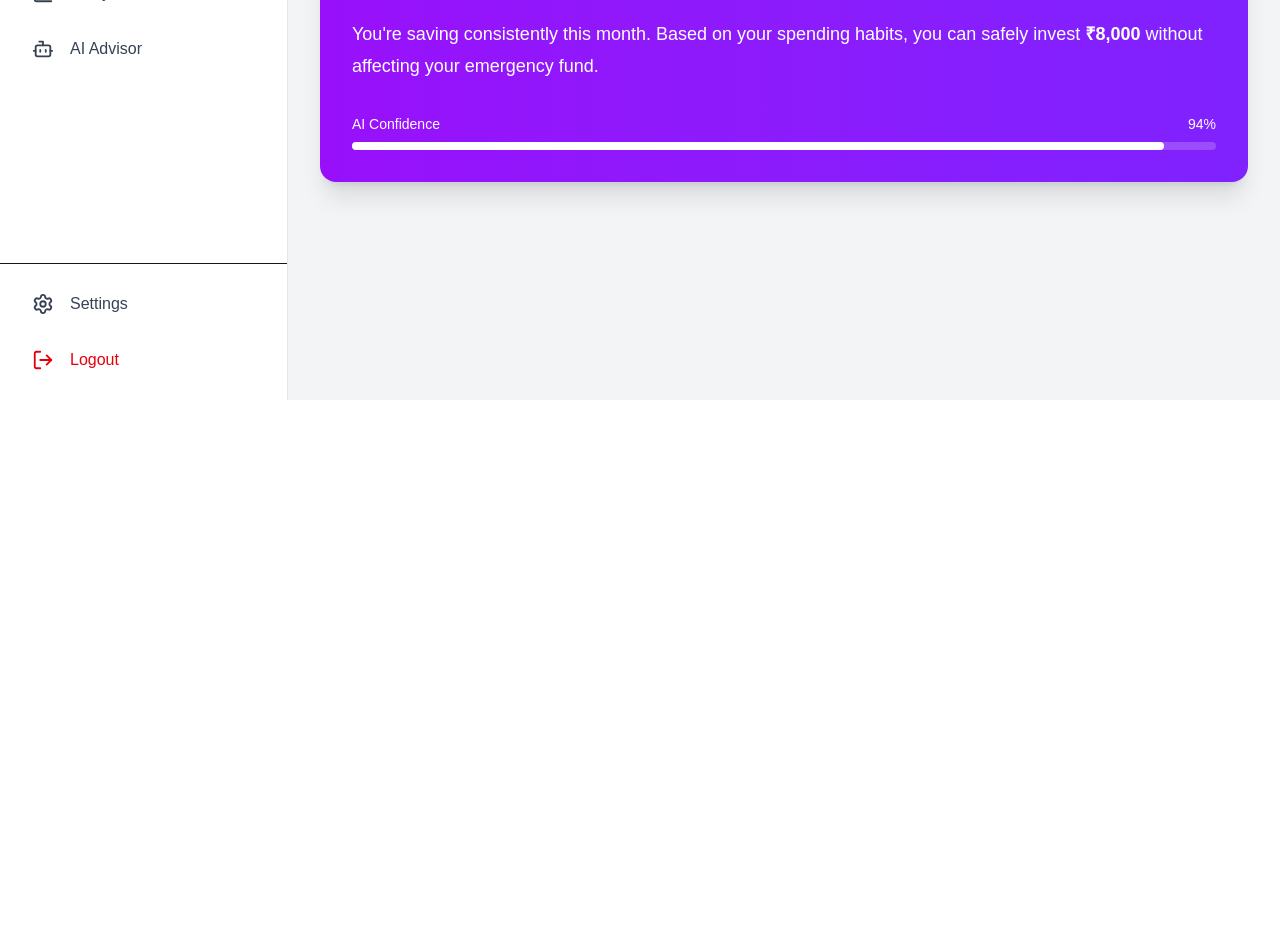
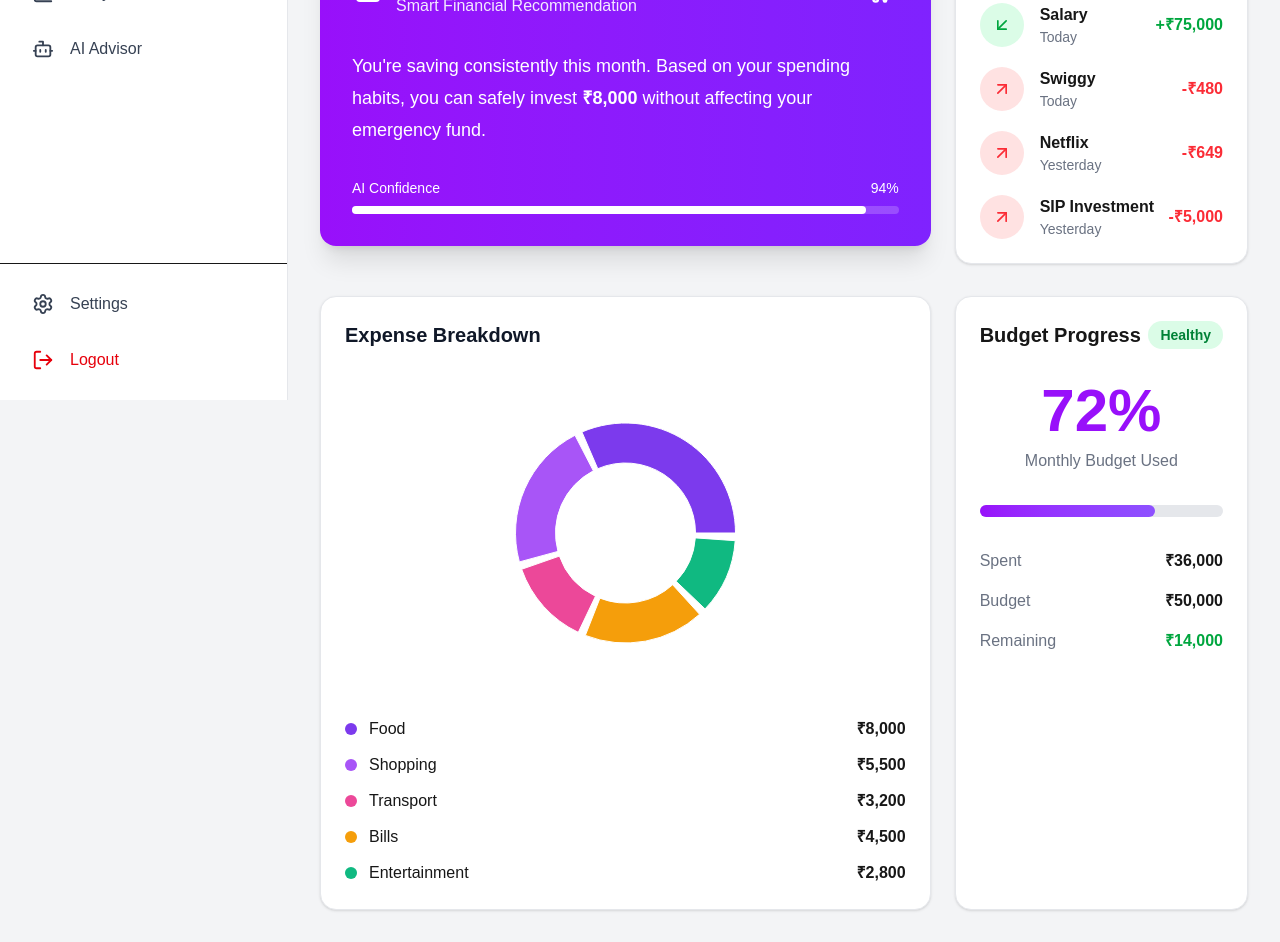
Before and after one commit to akashtth22-hue/Finora, a Next.js app in the folder frontend/: page /dashboard in a window 1280 px wide. Shown: the part 400-1342 px from the top of the page. Before the commit the page ends 800 px from the top, so only its background shows below. Built offline with nearby package versions, Linux system fonts and the light colour scheme.

Commit message:
Complete Finora Dashboard V1 UI

```diff
--- a/frontend/app/dashboard/page.tsx
+++ b/frontend/app/dashboard/page.tsx
@@ -2,6 +2,8 @@ import Sidebar from "@/components/dashboard/Sidebar";
 import Navbar from "@/components/dashboard/Navbar";
 import StatCard from "@/components/dashboard/StatCard";
 import AIInsight from "@/components/dashboard/AIInsight";
+import RecentTransactions from "@/components/dashboard/RecentTransactions";
+import ExpenseChart from "@/components/dashboard/ExpenseChart";
 
 import {
   Wallet,
@@ -61,8 +63,84 @@ export default function DashboardPage() {
 
           </div>
 
-          <div className="mt-8">
-            <AIInsight />
+          <div className="mt-8 grid gap-6 lg:grid-cols-3">
+
+            <div className="lg:col-span-2">
+              <AIInsight />
+            </div>
+
+            <RecentTransactions />
+
+          </div>
+          <div className="mt-8 grid gap-6 lg:grid-cols-3">
+
+            <div className="lg:col-span-2">
+              <ExpenseChart />
+            </div>
+
+            <div className="rounded-2xl border border-gray-200 bg-white p-6 shadow-sm">
+
+              <div className="flex items-center justify-between">
+                <h2 className="text-xl font-bold">
+                  Budget Progress
+                </h2>
+
+                <span className="rounded-full bg-green-100 px-3 py-1 text-sm font-semibold text-green-700">
+                  Healthy
+                </span>
+              </div>
+
+              <div className="mt-8 text-center">
+
+                <p className="text-6xl font-extrabold text-purple-600">
+                  72%
+                </p>
+
+                <p className="mt-2 text-gray-500">
+                  Monthly Budget Used
+                </p>
+
+              </div>
+
+              <div className="mt-8 h-3 rounded-full bg-gray-200">
+                <div className="h-3 w-[72%] rounded-full bg-gradient-to-r from-purple-600 to-violet-500"></div>
+              </div>
+
+              <div className="mt-8 space-y-4">
+
+                <div className="flex justify-between">
+                  <span className="text-gray-500">
+                    Spent
+                  </span>
+
+                  <span className="font-bold">
+                    ₹36,000
+                  </span>
+                </div>
+
+                <div className="flex justify-between">
+                  <span className="text-gray-500">
+                    Budget
+                  </span>
+
+                  <span className="font-bold">
+                    ₹50,000
+                  </span>
+                </div>
+
+                <div className="flex justify-between">
+                  <span className="text-gray-500">
+                    Remaining
+                  </span>
+
+                  <span className="font-bold text-green-600">
+                    ₹14,000
+                  </span>
+                </div>
+
+              </div>
+
+            </div>
           </div>
 
         </div>
--- a/frontend/components/dashboard/ExpenseChart.tsx
+++ b/frontend/components/dashboard/ExpenseChart.tsx
@@ -0,0 +1,83 @@
+"use client";
+
+import {
+  ResponsiveContainer,
+  PieChart,
+  Pie,
+  Cell,
+  Tooltip,
+} from "recharts";
+
+const data = [
+  { name: "Food", value: 8000 },
+  { name: "Shopping", value: 5500 },
+  { name: "Transport", value: 3200 },
+  { name: "Bills", value: 4500 },
+  { name: "Entertainment", value: 2800 },
+];
+
+const COLORS = [
+  "#7C3AED",
+  "#A855F7",
+  "#EC4899",
+  "#F59E0B",
+  "#10B981",
+];
+
+export default function ExpenseChart() {
+  return (
+    <div className="rounded-2xl border border-gray-200 bg-white p-6 shadow-sm">
+      <h2 className="mb-6 text-xl font-bold text-gray-900">
+        Expense Breakdown
+      </h2>
+
+      <div className="h-80">
+        <ResponsiveContainer width="100%" height="100%">
+          <PieChart>
+            <Pie
+              data={data}
+              dataKey="value"
+              nameKey="name"
+              innerRadius={70}
+              outerRadius={110}
+              paddingAngle={4}
+            >
+              {data.map((entry, index) => (
+                <Cell
+                  key={index}
+                  fill={COLORS[index % COLORS.length]}
+                />
+              ))}
+            </Pie>
+
+            <Tooltip />
+          </PieChart>
+        </ResponsiveContainer>
+      </div>
+
+      <div className="mt-6 space-y-3">
+        {data.map((item, index) => (
+          <div
+            key={item.name}
+            className="flex items-center justify-between"
+          >
+            <div className="flex items-center gap-3">
+              <div
+                className="h-3 w-3 rounded-full"
+                style={{
+                  backgroundColor: COLORS[index],
+                }}
+              />
+
+              <span>{item.name}</span>
+            </div>
+
+            <span className="font-semibold">
+              ₹{item.value.toLocaleString()}
+            </span>
+          </div>
+        ))}
+      </div>
+    </div>
+  );
+}
--- a/frontend/components/dashboard/RecentTransactions.tsx
+++ b/frontend/components/dashboard/RecentTransactions.tsx
@@ -0,0 +1,99 @@
+import {
+  ArrowDownLeft,
+  ArrowUpRight,
+} from "lucide-react";
+
+const transactions = [
+  {
+    title: "Salary",
+    date: "Today",
+    amount: "+₹75,000",
+    income: true,
+  },
+  {
+    title: "Swiggy",
+    date: "Today",
+    amount: "-₹480",
+    income: false,
+  },
+  {
+    title: "Netflix",
+    date: "Yesterday",
+    amount: "-₹649",
+    income: false,
+  },
+  {
+    title: "SIP Investment",
+    date: "Yesterday",
+    amount: "-₹5,000",
+    income: false,
+  },
+];
+
+export default function RecentTransactions() {
+  return (
+    <div className="rounded-2xl border border-gray-200 bg-white p-6 shadow-sm">
+
+      <div className="mb-6 flex items-center justify-between">
+        <h2 className="text-xl font-bold text-gray-900">
+          Recent Transactions
+        </h2>
+
+        <button className="text-sm font-medium text-purple-600 hover:text-purple-700">
+          View All
+        </button>
+      </div>
+
+      <div className="space-y-5">
+
+        {transactions.map((transaction, index) => (
+          <div
+            key={index}
+            className="flex items-center justify-between"
+          >
+            <div className="flex items-center gap-4">
+
+              <div
+                className={`rounded-full p-3 ${
+                  transaction.income
+                    ? "bg-green-100"
+                    : "bg-red-100"
+                }`}
+              >
+                {transaction.income ? (
+                  <ArrowDownLeft className="text-green-600" size={20} />
+                ) : (
+                  <ArrowUpRight className="text-red-500" size={20} />
+                )}
+              </div>
+
+              <div>
+                <h3 className="font-semibold">
+                  {transaction.title}
+                </h3>
+
+                <p className="text-sm text-gray-500">
+                  {transaction.date}
+                </p>
+              </div>
+
+            </div>
+
+            <p
+              className={`font-bold ${
+                transaction.income
+                  ? "text-green-600"
+                  : "text-red-500"
+              }`}
+            >
+              {transaction.amount}
+            </p>
+
+          </div>
+        ))}
+
+      </div>
+
+    </div>
+  );
+}
--- a/frontend/package.json
+++ b/frontend/package.json
@@ -22,6 +22,7 @@
     "react": "19.2.4",
     "react-dom": "19.2.4",
     "react-hook-form": "^7.84.0",
+    "recharts": "^3.10.1",
     "zod": "^4.4.3"
   },
   "devDependencies": {
```
Also changed, not shown: 1 other file (tests, documents, lock files or other folders).
